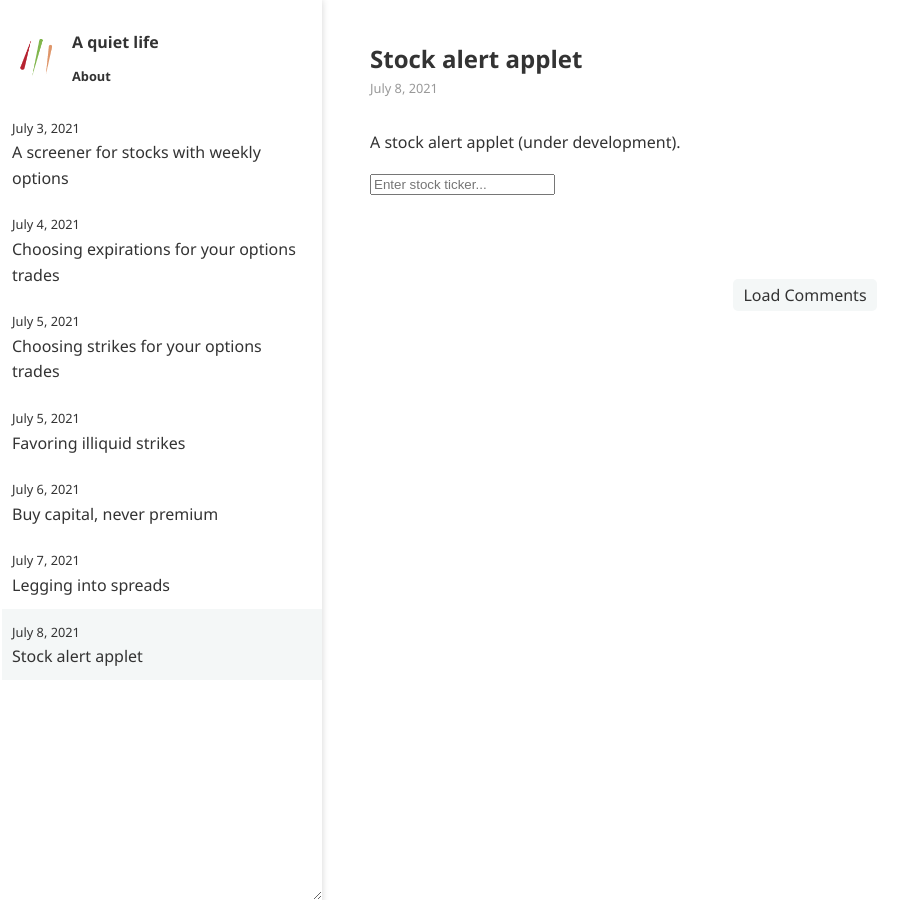
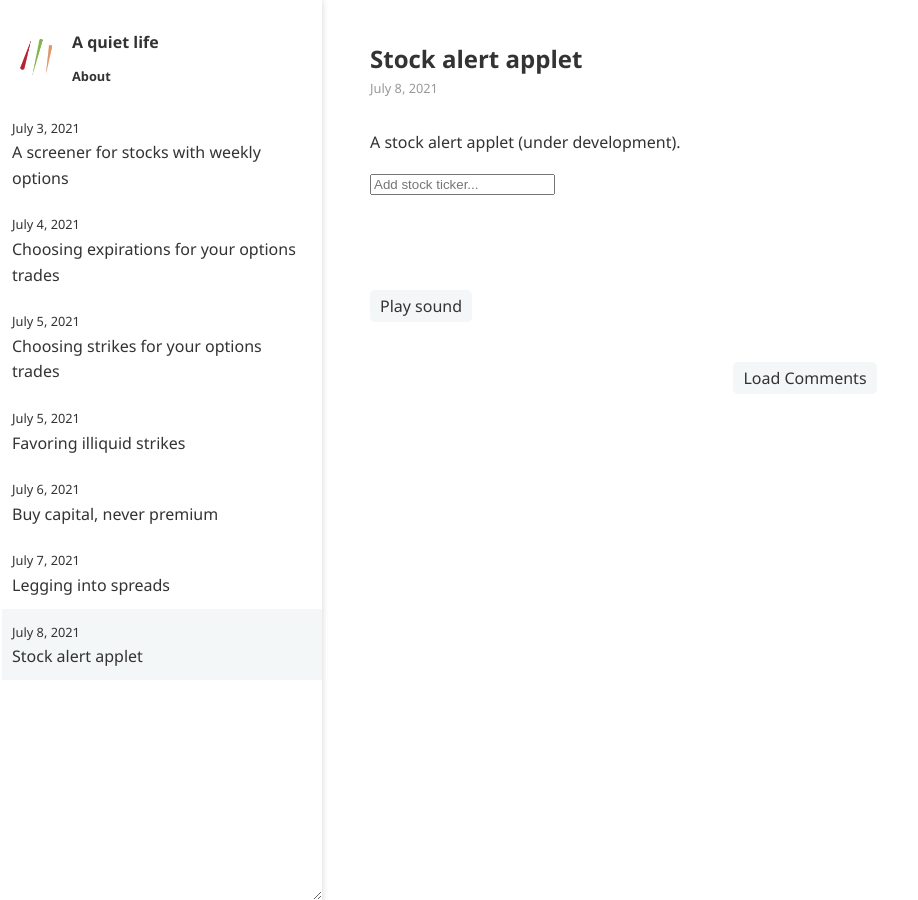
Before and after one commit to ansyblenetwork/aquietlife, a Jekyll site: the page built from _posts/2021-07-08-alerts.md, in a window 1280 px wide. Shown: the whole page, without its empty margins (0-918 px from the left). Built offline with Jekyll 4.4.1, drawn with Linux system fonts in a browser that asks for light colours.

Commit message:
Update 2021-07-08-alerts.md

```diff
--- a/_posts/2021-07-08-alerts.md
+++ b/_posts/2021-07-08-alerts.md
@@ -23,8 +23,12 @@
 
 <span id="msg"></span>
 
+<br><br>
+<button onclick="document.getElementById('audio').play();">Play sound</button>
+
 </div>
 
+<audio id="audio" src="that-was-quick.mp3" autostart="false"></audio>
 <script>
 
 var tickerList = [];
```
Also changed, not shown: other parts of _posts/2021-07-08-alerts.md (+1 -1 lines).
